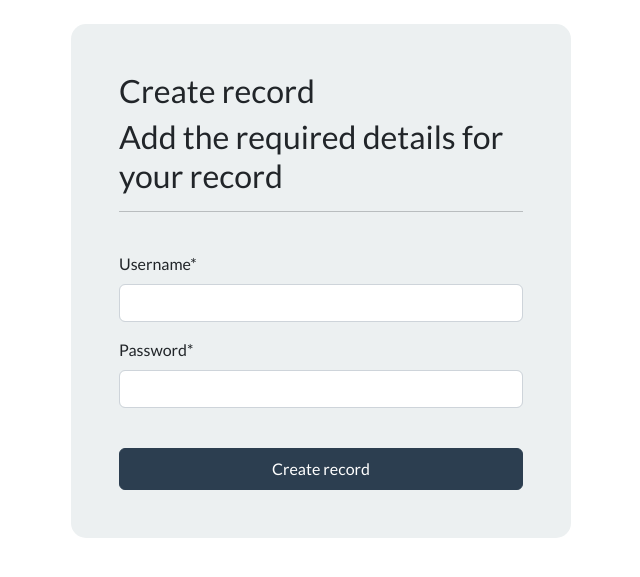
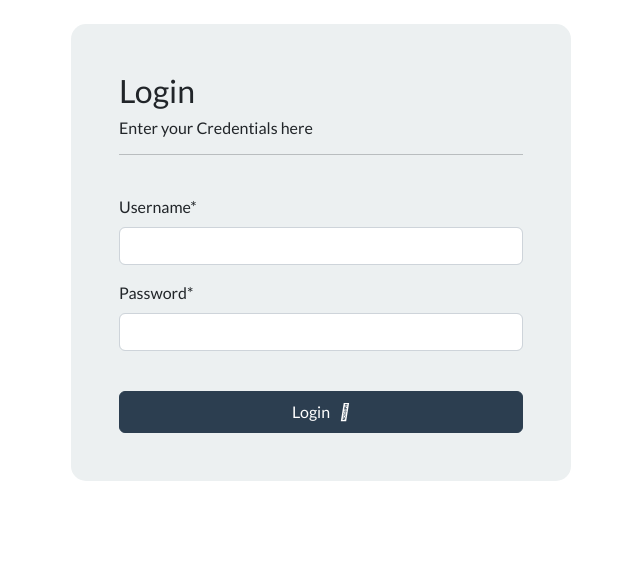
Before and after one commit to JinaboCV/customer-relation-management, a Django app: page /login/ in a window 1280 px wide. Shown: the part 72-649 px from the top of the page, without its empty margins (319-959 px from the left). Run offline with Django 5.2, Linux system fonts and the light colour scheme; some libraries are stand-ins or nearby versions.

Commit message:
icons added

```diff
--- a/webapp/templates/webapp/base.html
+++ b/webapp/templates/webapp/base.html
@@ -7,6 +7,7 @@
     <title>CRM Project</title>
     <link rel="stylesheet" type="text/css" href="https://bootswatch.com/5/flatly/bootstrap.min.css">
     <link rel="stylesheet" type="text/css" href="{% static 'css/style.css' %}">
+    <link rel="stylesheet" href="https://cdnjs.cloudflare.com/ajax/libs/font-awesome/4.7.0/css/font-awesome.min.css">
 </head>
 <body>
     <!-- Navbar -->
--- a/webapp/templates/webapp/create-record.html
+++ b/webapp/templates/webapp/create-record.html
@@ -14,7 +14,7 @@
                 <!-- {{form.as_p}} -->
                 {{form|crispy}}
                 <br>
-                <button type="submit" class="btn btn-primary w-100 btn-block p-2">Add record</button>
+                <button type="submit" class="btn btn-primary w-100 btn-block p-2">Add record &nbsp; <i class="fa-solid fa-square-plus"></i></button>
             </form>
             <br>
         </div>
--- a/webapp/templates/webapp/dashboard.html
+++ b/webapp/templates/webapp/dashboard.html
@@ -4,7 +4,7 @@
 
     <h5> Welcome to the dashboard page {{user}}! </h5>
     <hr>
-    <a class='btn btn-outline-primary btn-sm' href='{% url 'create-record' %}'> Create a new rocord</a>
+    <a class='btn btn-outline-primary btn-sm' href='{% url 'create-record' %}'> Create a new rocord &nbsp; <i class="fa-sharp-duotone fa-solid fa-square-plus"></i></a>
     <hr>
     <table class="table table-hover table-bordered">
         <thead class="table-light">
--- a/webapp/templates/webapp/index.html
+++ b/webapp/templates/webapp/index.html
@@ -12,7 +12,7 @@
             <hr>
             <br>
 
-            <a class="btn btn-primary" type="button" href="{% url 'register' %}">Create your account</a>
+            <a class="btn btn-primary" type="button" href="{% url 'register' %}">Create your account &nbsp; <i class="fa-solid fa-user-plus"></i></a>
         </div>
     </body>
 {% endblock %}
--- a/webapp/templates/webapp/login.html
+++ b/webapp/templates/webapp/login.html
@@ -7,8 +7,8 @@
     <body>
 
         <div class="container bg-light shadow-mmd p-5 form-layout">
-            <h3>Create record </h3>
-            <h3>Add the required details for your record </h3>
+            <h3>Login </h3>
+            <h6>Enter your Credentials here </h6>
             <hr>
             <br>
 
@@ -17,7 +17,7 @@
                 <!-- {{form.as_p}} -->
                 {{form|crispy}}
                 <br>
-                <button type="submit" class="btn btn-primary w-100 btn-block p-2">Create record</button>
+                <button type="submit" class="btn btn-primary w-100 btn-block p-2">Login &nbsp; <i class="fa-solid fa-key"></i></button>
             </form>
 
         </div>
--- a/webapp/templates/webapp/register.html
+++ b/webapp/templates/webapp/register.html
@@ -15,7 +15,7 @@
                 <!-- {{form.as_p}} -->
                 {{form|crispy}}
                 <br>
-                <button type="submit" class="btn btn-primary w-100 btn-block p-2">Creat account</button>
+                <button type="submit" class="btn btn-primary w-100 btn-block p-2">Creat account &nbsp; <i class="fa-solid fa-user-plus"></i></button>
             </form>
             <br>
             <div class="text-center">
```
Also changed, not shown: db.sqlite3.
